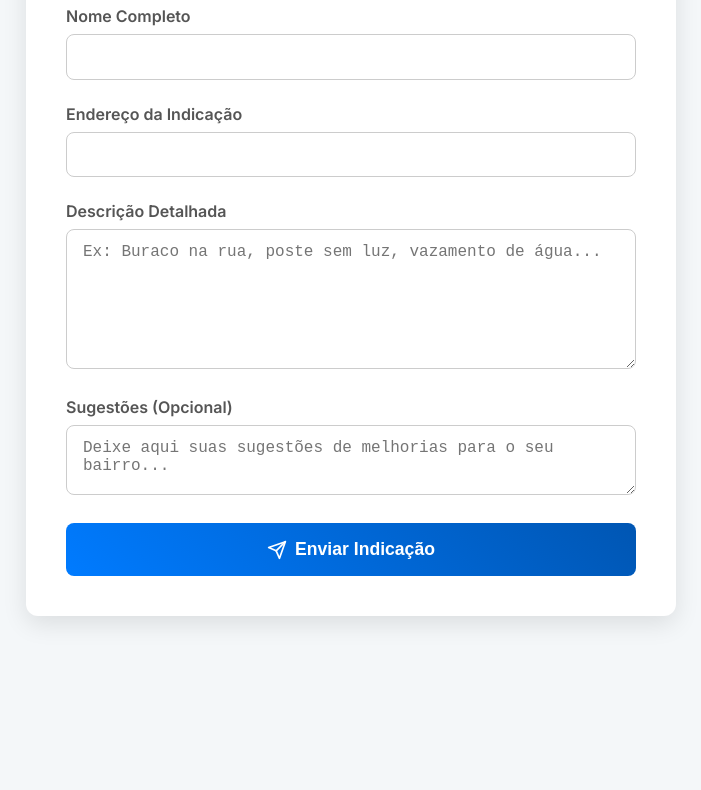
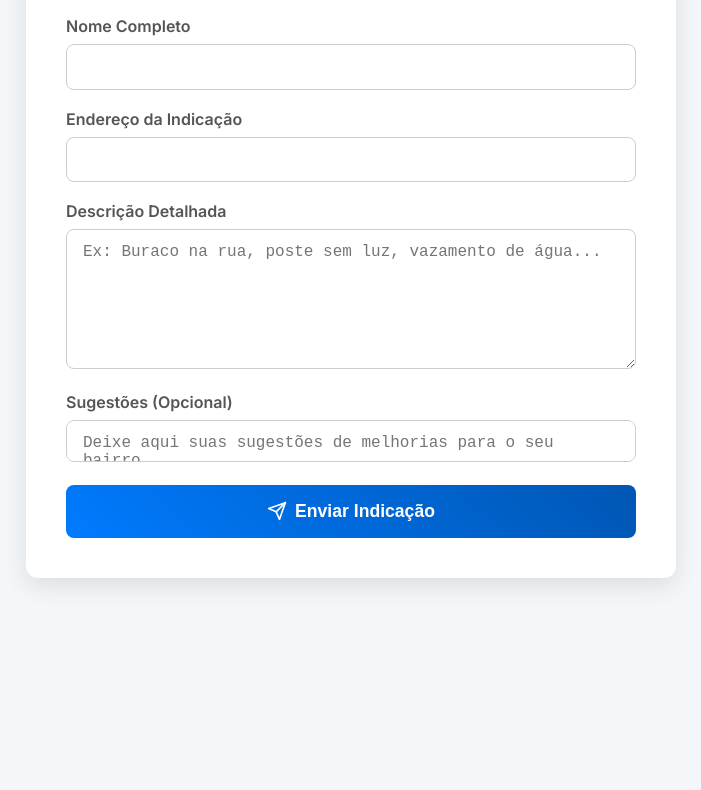
Before and after one commit to Tedesqui/indicacao, a plain HTML site: page index.html in a window 1280 px wide. Shown: the part 57-847 px from the top of the page, without its empty margins (289-990 px from the left). Drawn offline with Linux system fonts and the light colour scheme.

Commit message:
Update index.html

```diff
--- a/index.html
+++ b/index.html
@@ -41,7 +41,7 @@
             width: 100%;
             max-width: 650px;
             box-sizing: border-box;
-            transform: translateY(-80px);
+            transform: translateY(-70px);
         }
 
         h1 {
@@ -53,7 +53,7 @@
         }
 
         .form-group {
-            margin-bottom: 1.5rem;
+            margin-bottom: 19px;
         }
 
         label {
@@ -85,11 +85,16 @@
 
         textarea {
             resize: vertical;
+        }
+
+        #descricao {
             min-height: 140px;
         }
 
         #sugestoes {
-            min-height: 70px;
+            min-height: auto;
+            height: 2.6rem;
+            resize: none;
         }
 
         input[type="file"] {
@@ -161,7 +166,7 @@
               IMPORTANTE: Substitua "SUA_CHAVE_DE_ACESSO_AQUI"
               pela chave que você obteve do Web3Forms.
             -->
-            <input type="hidden" name="access_key" value="SUA_CHAVE_DE_ACESSO_AQUI">
+            <input type="hidden" name="access_key" value="06ca2708-2fb8-4700-aa35-b37809a91e36">
             <input type="hidden" name="subject" value="Nova Indicação Recebida">
             <input type="hidden" name="from_name" value="Sistema de Indicações">
 
@@ -237,3 +242,7 @@
                 }, 7000);
             });
         });
+    </script>
+
+</body>
+</html>
```
